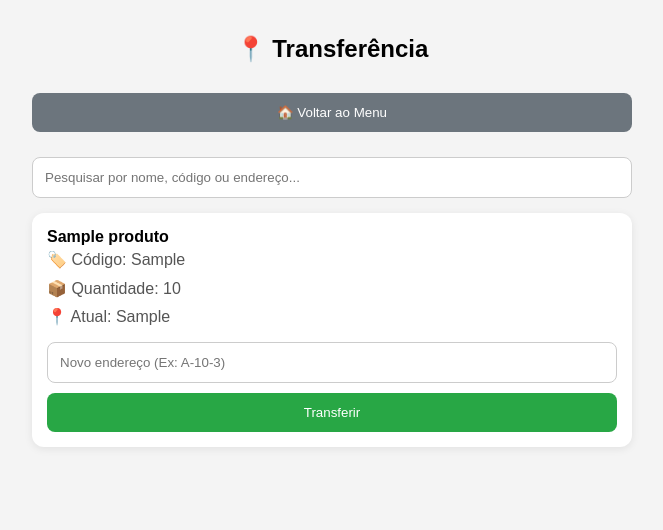
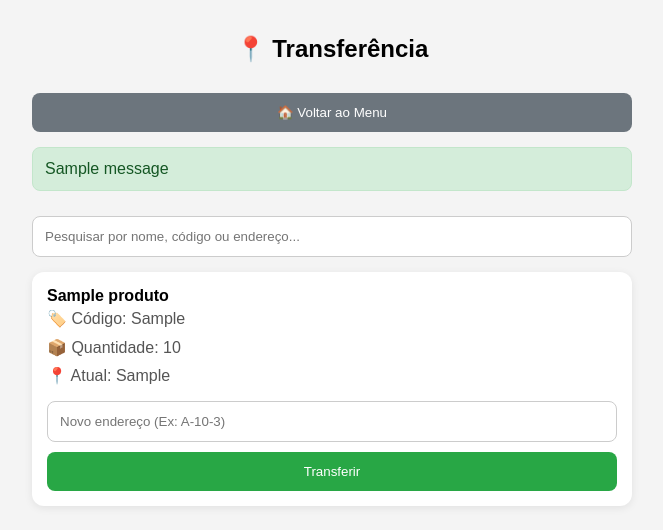
Before and after one commit to Guilherme20266/estoque-system, a Flask app: page /transferencia in a window 1280 px wide. Shown: the top 530 px of the page, without its empty margins (308-971 px from the left). Run offline with Flask 3, Linux system fonts and the light colour scheme; the visitor is signed in with stand-in values (Sample User, id 1); tables that the repository leaves empty hold one stand-in row (values such as "Sample post"); one stand-in notice (Sample message) is shown.

Commit message:
Update transferencia.html

```diff
--- a/templates/transferencia.html
+++ b/templates/transferencia.html
@@ -75,8 +75,14 @@ button{
     margin-bottom:15px;
 }
 
-.hidden{
-    display:none;
+/* ✔️ mensagem sucesso */
+.flash{
+    background:#d4edda;
+    color:#155724;
+    padding:12px;
+    border-radius:8px;
+    margin-bottom:15px;
+    border:1px solid #c3e6cb;
 }
 
 </style>
@@ -95,6 +101,17 @@ button{
 </button>
 </a>
 
+<!-- ✔️ MENSAGEM DE SUCESSO -->
+{% with messages = get_flashed_messages() %}
+  {% if messages %}
+    {% for msg in messages %}
+      <div class="flash">
+        {{ msg }}
+      </div>
+    {% endfor %}
+  {% endif %}
+{% endwith %}
+
 <!-- 🔎 BUSCA -->
 <input
 type="text"
@@ -110,11 +127,9 @@ onkeyup="filtrar()"
 
 <div class="card item">
 
-<b class="texto">
-{{ produto.nome }}
-</b>
+<b>{{ produto.nome }}</b>
 
-<div class="info texto">
+<div class="info">
 
 🏷️ Código: {{ produto.codigo }}
 
```
